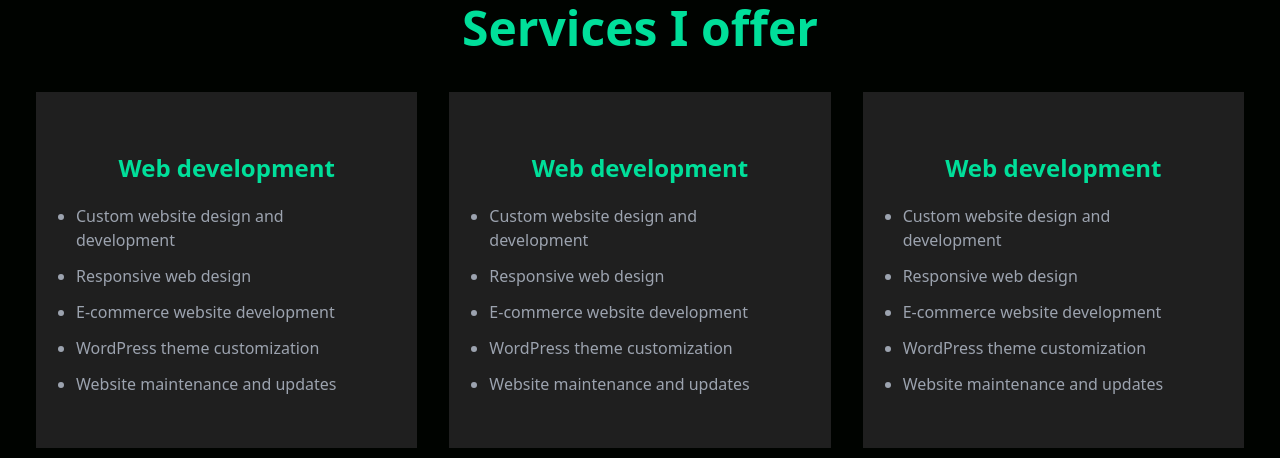
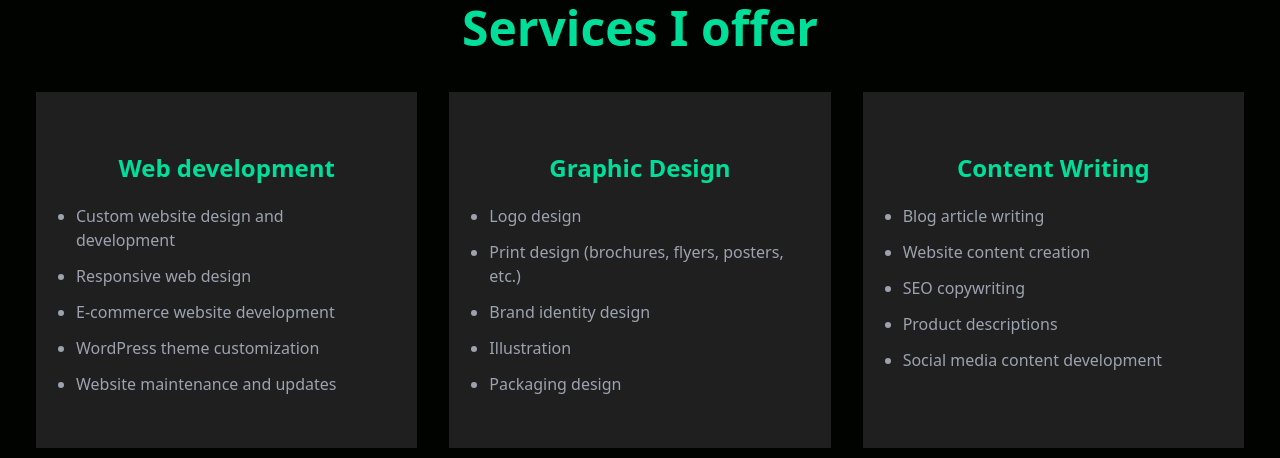
Before and after one commit to i-m-Gaurav/Portfolio, a Next.js app: page / in a window 1280 px wide. Shown: the part 1800-2258 px from the top of the page. Built offline with nearby package versions, Linux system fonts and the light colour scheme.

Commit message:
added some action to the buttons

```diff
--- a/src/app/components/Hero.js
+++ b/src/app/components/Hero.js
@@ -1,26 +1,8 @@
 import React from 'react'
+import { Link as ScrollLink, animateScroll as scroll } from "react-scroll";
 
 const Hero = () => {
   return (
-
-
-//     <div className='text-white flex justify-center items-center w-full h-screen'>
-//     {/* Heading */}
-//     <div>
-
-//     <h1>Crafting the <span className='text-[#00df9a]' >Future</span> with <span className='text-[#00df9a]'>Imagination</span></h1>
-
-//     </div>
-//     {/* Button */}
-//     <div>
-
-//     </div>
-
-// <div>
-
-// </div>
-
-//     </div>
 
 <div className='text-white pt '>
 <div className='max-w-[800px] mt-[-100px] w-full h-screen mx-auto text-center flex flex-col justify-center'>
@@ -29,10 +11,14 @@
       Crafting the <span className='text-[#00df9a]'>Future</span> with <span className='text-[#00df9a]'>Imagination</span>
   </h1>
 
-  <button className='bg-[#00df9a] w-[200px] rounded rounded-md font-medium my-6 mx-auto py-3 text-black'>Get Started</button>
+  <button className='bg-[#00df9a] w-[200px] rounded rounded-md font-medium my-6 mx-auto py-3 text-black'>
+  <ScrollLink className="cursor-pointer" to="projects" smooth={true} duration = {500} offset={-70}>
+            See My Works
+            </ScrollLink>
+  </button>
 </div>
 </div>
   )
 }
 
-export default Hero
+export default Hero;
--- a/src/app/components/Navbar.js
+++ b/src/app/components/Navbar.js
@@ -67,7 +67,7 @@
         <ul className="uppercase m-4">
           <li className="p-4 border-b border-b-gray-700">Home</li>
           <li className="p-4 border-b border-b-gray-700">
-          <Link href="/static/resume.pdf" download>
+             <Link href="/static/resume.pdf" download>
         Resume
   </Link>
           </li>
--- a/src/app/components/Services.js
+++ b/src/app/components/Services.js
@@ -24,27 +24,29 @@
 
         {/* Card 2 */}
         <div className="bg-[#1F1F1F] px-10 py-10">
-          <h1 className="font-bold text-[#00df9a] py-5 text-2xl text-center">Web development</h1>
+  <h1 className="font-bold text-[#00df9a] py-5 text-2xl text-center">Graphic Design</h1>
   <ul className="list-disc text-gray-400">
-            <li className="pb-3">Custom website design and development</li>
-            <li className="pb-3">Responsive web design</li>
-            <li className="pb-3">E-commerce website development</li>
-            <li className="pb-3">WordPress theme customization</li>
-            <li className="pb-3">Website maintenance and updates</li>
+    <li className="pb-3">Logo design</li>
+    <li className="pb-3">Print design (brochures, flyers, posters, etc.)</li>
+    <li className="pb-3">Brand identity design</li>
+    <li className="pb-3">Illustration</li>
+    <li className="pb-3">Packaging design</li>
   </ul>
 </div>
 
+
         {/* Card 3 */}
         <div className="bg-[#1F1F1F] px-10 py-10">
-          <h1 className="font-bold text-[#00df9a] py-5 text-2xl text-center">Web development</h1>
+  <h1 className="font-bold text-[#00df9a] py-5 text-2xl text-center">Content Writing</h1>
   <ul className="list-disc text-gray-400">
-            <li className="pb-3">Custom website design and development</li>
-            <li className="pb-3">Responsive web design</li>
-            <li className="pb-3">E-commerce website development</li>
-            <li className="pb-3">WordPress theme customization</li>
-            <li className="pb-3">Website maintenance and updates</li>
+    <li className="pb-3">Blog article writing</li>
+    <li className="pb-3">Website content creation</li>
+    <li className="pb-3">SEO copywriting</li>
+    <li className="pb-3">Product descriptions</li>
+    <li className="pb-3">Social media content development</li>
   </ul>
 </div>
+
       </div>
     </div>
   );
--- a/src/pages/index.js
+++ b/src/pages/index.js
@@ -20,12 +20,16 @@
       </section>{" "}
       <Skills />
       <Services />
+      <section id="projects">
       <Projects />
-      <section id="contact">
+
+        {/* About component contents */}
+      </section>{" "}      <section id="contact">
       <Contact />
 
         {/* About component contents */}
       </section>{" "}
+
       <Footer />
     </>
   );
```
Lines whose indentation alone changed are shown as unchanged.
